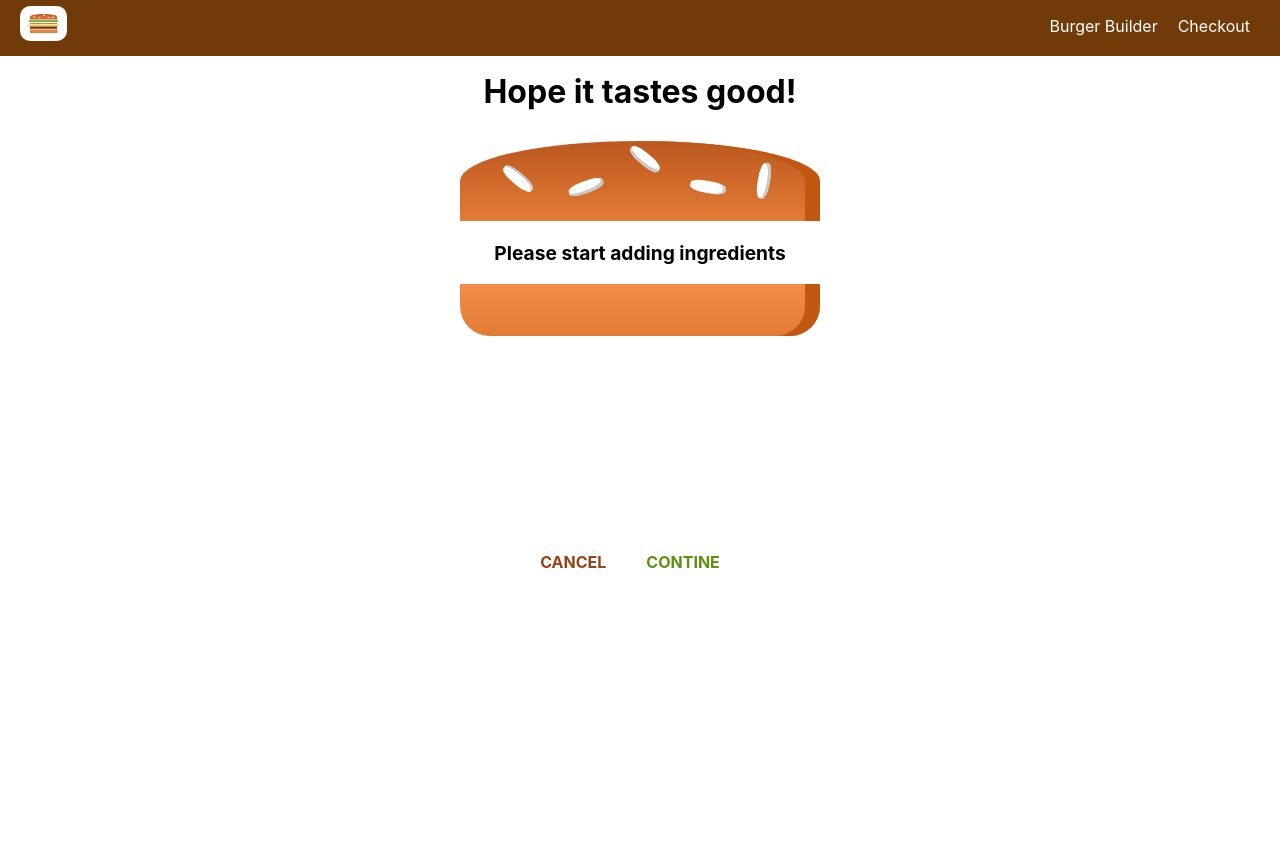
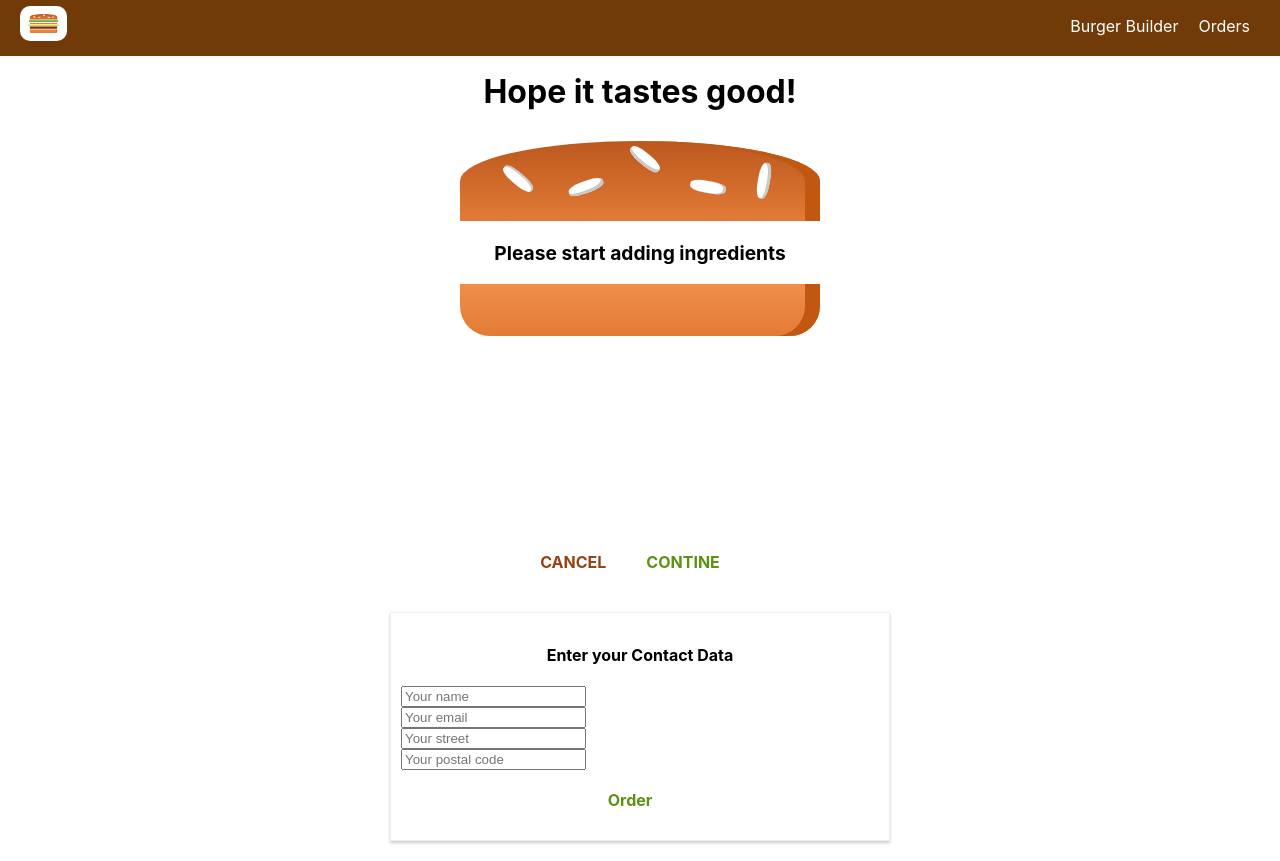
Before and after one commit to emilymeroni/reactTraining, a React (Create React App) app in the folder burger-builder/: page /checkout in a window 1280 px wide. Both pictures are taken after a click on the button "CONTINE". Before the commit the page ends 800 px from the top, so only its background shows below. Built offline with nearby package versions, Linux system fonts and the light colour scheme.

Commit message:
fetching orders and adding routes

```diff
--- a/burger-builder/src/App.js
+++ b/burger-builder/src/App.js
@@ -2,6 +2,7 @@ import React, { Component } from 'react';
 import Layout from './hoc/Layout/Layout';
 import BurgerBuilder from './containers/BurgerBuilder/BurgerBuilder';
 import Checkout from './containers/Checkout/Checkout';
+import Orders from './containers/Orders/Orders';
 import { BrowserRouter, Switch, Route } from 'react-router-dom';
 
 class App extends Component {
@@ -13,6 +14,7 @@ class App extends Component {
           <Layout>
             <Switch>
               <Route path="/checkout" component={Checkout}></Route>
+              <Route path="/orders" component={Orders}></Route>
               <Route path="/" component={BurgerBuilder}></Route>
             </Switch>
           </Layout>
--- a/burger-builder/src/components/Navigation/NavigationItems/NavigationItem/NavigationItem.js
+++ b/burger-builder/src/components/Navigation/NavigationItems/NavigationItem/NavigationItem.js
@@ -4,8 +4,9 @@ import {NavLink} from 'react-router-dom';
 
 const navigationItem = (props) =>  (
     <li className={classes.NavigationItem}>
-      <NavLink to={props.link}
-      activeClassName={props.active ? classes.active : null}>{props.children}</NavLink>
+      <NavLink exact={props.exact}
+      to={props.link}
+      activeClassName={classes.active}>{props.children}</NavLink>
     </li>
 )
 
--- a/burger-builder/src/components/Navigation/NavigationItems/NavigationItems.js
+++ b/burger-builder/src/components/Navigation/NavigationItems/NavigationItems.js
@@ -5,8 +5,8 @@ import classes from './NavigationItems.module.css';
 
 const navigationItems = () => (
     <ul className={classes.NavigationItems}>
-      <NavigationItem link="/">Burger Builder</NavigationItem>
-      <NavigationItem link="/checkout">Checkout</NavigationItem>
+      <NavigationItem link="/" exact>Burger Builder</NavigationItem>
+      <NavigationItem link="/orders">Orders</NavigationItem>
     </ul>
 );
 
--- /dev/null
+++ b/burger-builder/src/components/Order/Order.js
@@ -0,0 +1,35 @@
+import React from 'react';
+
+import classes from './Order.module.css';
+
+const order = (props) => {
+  const ingredients = [];
+
+  for (const ingredientName in props.ingredients) {
+    ingredients.push({
+      name: ingredientName,
+      amount: props.ingredients[ingredientName]
+    })
+  }
+
+  const ingredientOutput = ingredients.map(ig => {
+    return <span
+    style={{
+      textTransform: 'capitalize',
+      display: 'inline-block',
+      margin: '0 8px',
+      border: '1px solid #ccc',
+      padding: '4px'
+    }}
+    key={ig.name}>{ig.name} ({ig.amount})</span>
+  });
+
+  return (
+    <div className={classes.Order}>
+      <p>Ingredients: {ingredientOutput}</p>
+      <p>Price: <strong>{Number.parseFloat(props.price, 10)}</strong></p>
+    </div>
+  );
+}
+
+export default order;
--- /dev/null
+++ b/burger-builder/src/components/Order/Order.module.css
@@ -0,0 +1,8 @@
+.Order {
+  width: 80%;
+  border: 1px solid #EEE;
+  box-shadow: 0 2px 3px #CCC;
+  padding: 10px;
+  margin: 10px auto;
+  box-sizing: border-box;
+}
--- a/burger-builder/src/containers/BurgerBuilder/BurgerBuilder.js
+++ b/burger-builder/src/containers/BurgerBuilder/BurgerBuilder.js
@@ -91,38 +91,11 @@ class BurgerBuilder extends Component {
   }
 
   purchaseContinueHandler = () => {
-    /*this.setState({ loading: true });
-
-    const order = {
-      ingredients: this.state.ingredients,
-      price: this.state.totalPrice,
-      customer: {
-        name: 'Ruska Whoopy',
-        address: {
-          street: 'Doggie dog',
-          zipCode: 'Woof!',
-          country: 'Germany'
-        },
-        email: 'ruska@bau.com'
-      },
-      deliveryMethod: 'fast I am hungry'
-    }
-    // for firebase to function correctly you use node name of your choice + .json
-    axios.post('/orders.json', order)
-      .then(response => {
-        console.log(response);
-
-        this.setState({ loading: false, purchasing: false });
-      })
-      .catch(response => {
-        console.log(response);
-        this.setState({ loading: false, purchasing: false });
-      })*/
-
     const queryParams = [];
     for (const key in this.state.ingredients) {
      queryParams.push(encodeURIComponent(key) + '=' + encodeURIComponent(this.state.ingredients[key]))
     }
+    queryParams.push('totalPrice=' + this.state.totalPrice);
     const queryString = queryParams.join('&');
 
     this.props.history.push({
--- a/burger-builder/src/containers/Checkout/Checkout.js
+++ b/burger-builder/src/containers/Checkout/Checkout.js
@@ -1,19 +1,30 @@
 import React, { Component } from 'react';
 import CheckoutSummary from '../../components/Order/CheckoutSummary/CheckoutSummary';
+import { Route } from 'react-router-dom';
+import ContactData from './ContactData/ContactData';
 
 class Checkout extends Component {
   state = {
-    ingredients: {}
+    ingredients: null,
+    totalPrice: 0
   }
 
-  componentDidMount() {
+  componentWillMount() {
     const query = new URLSearchParams(this.props.location.search);
     const ingredients = {};
+    let price = 0;
+
     for (const param of query.entries()) {
-      ingredients[param[0]] = +[param[1]];
+      if(param[0] === 'totalPrice') {
+        price = param[1];
+      }
+      else {
+        ingredients[param[0]] = +[param[1]];
+      }
     }
     this.setState({
-      ingredients: ingredients
+      ingredients: ingredients,
+      totalPrice: price
     })
   }
 
@@ -32,6 +43,12 @@ class Checkout extends Component {
           ingredients={this.state.ingredients}
           checkoutContinued={this.checkoutContinuedHandler}
           checkoutCancelled={this.checkoutCancelledHandler} />
+          <Route
+          path={this.props.match.path + '/contact-data'}
+          render={(props) => (
+            <ContactData ingredients={this.state.ingredients} price={this.state.totalPrice} {...props}/>
+          )}
+          />
       </div>
     );
   }
--- /dev/null
+++ b/burger-builder/src/containers/Checkout/ContactData/ContactData.js
@@ -0,0 +1,73 @@
+import React, { Component } from 'react';
+import Button from '../../../components/UI/Button/Button';
+import Spinner from '../../../components/UI/Spinner/Spinner';
+import classes from './ContactData.module.css';
+
+import axios from '../../../axios-orders';
+
+class ContactData extends Component {
+  state = {
+    name: '',
+    email: '',
+    address: {
+      street: '',
+      postalCode: ''
+    },
+    loading: false
+  }
+
+  orderHandler = (event) => {
+    event.preventDefault();
+
+    this.setState({ loading: true });
+
+    const order = {
+      ingredients: this.props.ingredients,
+      price: this.props.price,
+      customer: {
+        name: 'Ruska Whoopy',
+        address: {
+          street: 'Doggie dog',
+          zipCode: 'Woof!',
+          country: 'Germany'
+        },
+        email: 'ruska@bau.com'
+      },
+      deliveryMethod: 'fast I am hungry'
+    }
+    // for firebase to function correctly you use node name of your choice + .json
+    axios.post('/orders.json', order)
+      .then(response => {
+        console.log(response);
+        this.setState({ loading: false });
+        this.props.history.push('/');
+      })
+      .catch(response => {
+        console.log(response);
+        this.setState({ loading: false });
+      })
+  }
+
+  render() {
+    let form = (
+      <form>
+        <input className={classes.Input} type="text" name="name" placeholder="Your name" />
+        <input className={classes.Input} type="email" name="email" placeholder="Your email" />
+        <input className={classes.Input} type="text" name="street" placeholder="Your street" />
+        <input className={classes.Input} type="text" name="postal code" placeholder="Your postal code" />
+        <Button btnType="Success" clicked={this.orderHandler}>Order</Button>
+      </form>);
+    if (this.state.loading) {
+      form = <Spinner />
+    }
+
+    return (
+      <div className={classes.ContactData}>
+        <h4>Enter your Contact Data</h4>
+        {form}
+      </div>
+    );
+  }
+}
+
+export default ContactData;
--- /dev/null
+++ b/burger-builder/src/containers/Checkout/ContactData/ContactData.module.css
@@ -0,0 +1,19 @@
+.ContactData {
+  margin: 20px auto;
+  width: 80%;
+  text-align: center;
+  box-shadow: 0 2px 3px #CCC;
+  border: 1px solid #EEE;
+  padding: 10px;
+  box-sizing: border-box;
+}
+
+.Input {
+  display: block;
+}
+
+@media (min-width: 600px) {
+  .ContactData {
+    width: 500px;
+  }
+}
--- /dev/null
+++ b/burger-builder/src/containers/Orders/Orders.js
@@ -0,0 +1,50 @@
+import React, { Component } from 'react';
+
+import Order from '../../components/Order/Order';
+import withErrorHandler from '../../hoc/withErrorHandler/withErrorHandler';
+
+import axios from '../../axios-orders';
+
+class Orders extends Component {
+  state = {
+    orders: [],
+    loading: true
+  }
+
+  componentDidMount() {
+    axios.get('/orders.json')
+      .then(res => {
+        const fetchedOrders = [];
+        for (const key in res.data) {
+          fetchedOrders.push({
+            ...res.data[key],
+            id: key
+          });
+        }
+        this.setState({
+          orders: fetchedOrders,
+          loading: false
+        })
+      })
+      .catch(err => {
+        this.setState({
+          loading: false
+        })
+      });
+  }
+
+  render() {
+    return (
+      <div>
+        {this.state.orders.map(order => (
+          <Order
+            key={order.id}
+            ingredients={order.ingredients}
+            price={order.price} />
+        ))}
+      </div>
+    );
+  }
+}
+
+export default withErrorHandler(Orders, axios);
```
